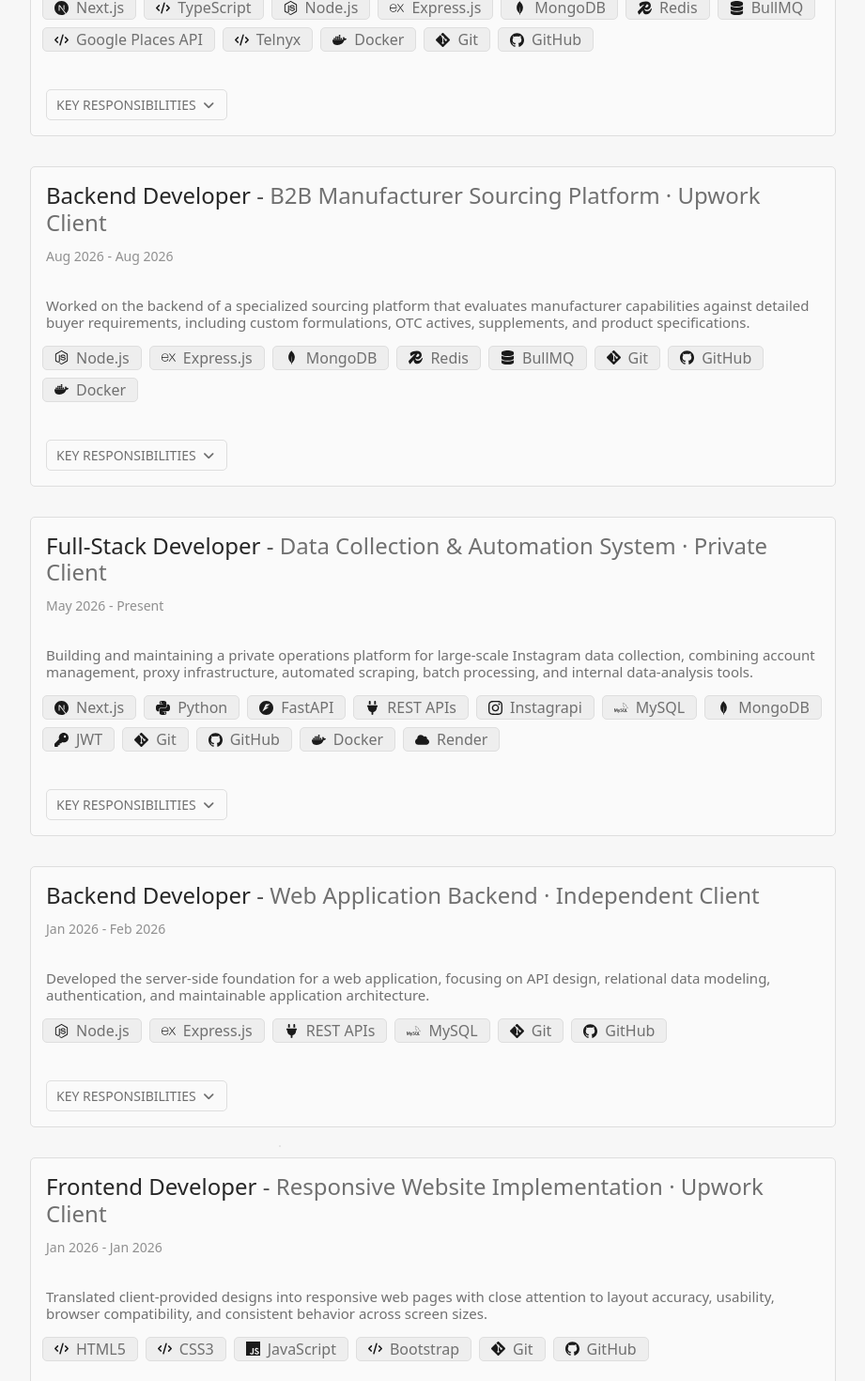
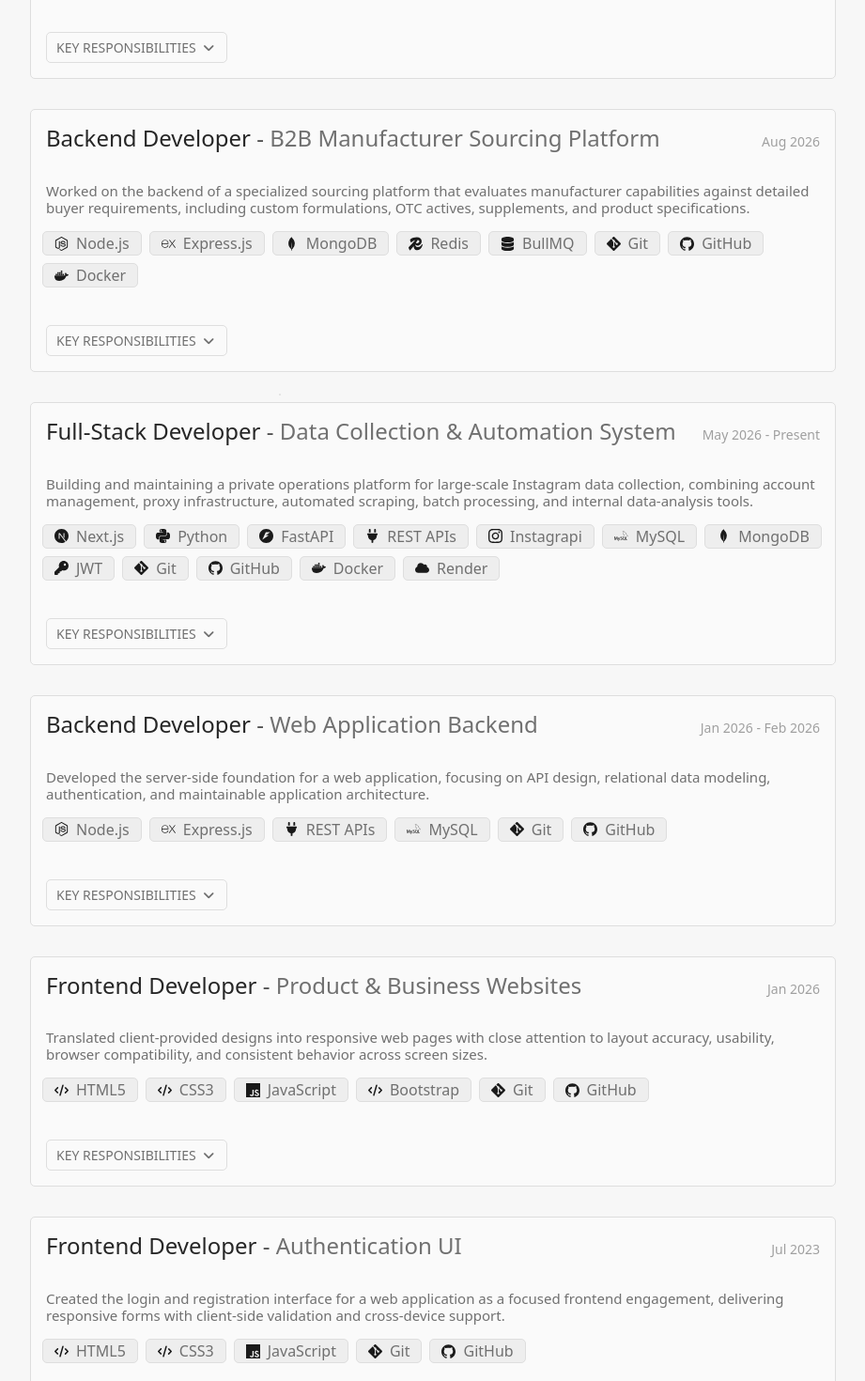
Before and after one commit to Apridonidze/portfolio-app, a React (Vite) app: page / in a window 1280 px wide. Shown: the part 1580-3050 px from the top of the page at 94% size, without its empty margins (342-1263 px from the left). Built offline with nearby package versions, Linux system fonts and the light colour scheme.

Commit message:
fix : fixed freelance work section

```diff
--- a/src/container/Experiences.jsx
+++ b/src/container/Experiences.jsx
@@ -1,23 +1,29 @@
 import { useEffect, useRef } from "react";
 import Experience from "../components/Experience";
 
-export default function Experiences({ setActiveSection }){
-
-    const sectionRef = useRef(null)
+export default function Experiences({ setActiveSection }) {
+    const sectionRef = useRef(null);
 
     useEffect(() => {
+        const observer = new IntersectionObserver(
+            ([entry]) => {
+                entry.isIntersecting ? setActiveSection("Experience") : null;
+            },
+            { threshold: 0.3 }
+        );
 
-        const observer = new IntersectionObserver(([entry]) => {entry.isIntersecting ? setActiveSection("Experience") : null} , { threshold : 0.3})
-        if(sectionRef.current) observer.observe(sectionRef.current)
+        if (sectionRef.current) {
+            observer.observe(sectionRef.current);
+        }
 
-
-    },[setActiveSection])
+        return () => observer.disconnect();
+    }, [setActiveSection]);
 
     const experiences = [
         {
             date: "Sep 2026 - Present",
             position: "Full-Stack Developer",
-    company_name: "Lead Generation & Outreach Platform · Upwork Client",
+            company_name: "Lead Generation & Outreach Platform",
 
             description:
                 "Developing a B2B lead acquisition platform that automates the journey from discovering local businesses to enriching contacts, running multi-channel outreach, and tracking qualified opportunities through a centralized workflow.",
@@ -56,9 +62,9 @@ export default function Experiences({ setActiveSection }){
             ],
         },
         {
-    date: "Aug 2026 - Aug 2026",
+            date: "Aug 2026",
             position: "Backend Developer",
-    company_name: "B2B Manufacturer Sourcing Platform · Upwork Client",
+            company_name: "B2B Manufacturer Sourcing Platform",
 
             description:
                 "Worked on the backend of a specialized sourcing platform that evaluates manufacturer capabilities against detailed buyer requirements, including custom formulations, OTC actives, supplements, and product specifications.",
@@ -89,7 +95,7 @@ export default function Experiences({ setActiveSection }){
         {
             date: "May 2026 - Present",
             position: "Full-Stack Developer",
-    company_name: "Data Collection & Automation System · Private Client",
+            company_name: "Data Collection & Automation System",
 
             description:
                 "Building and maintaining a private operations platform for large-scale Instagram data collection, combining account management, proxy infrastructure, automated scraping, batch processing, and internal data-analysis tools.",
@@ -126,7 +132,7 @@ export default function Experiences({ setActiveSection }){
         {
             date: "Jan 2026 - Feb 2026",
             position: "Backend Developer",
-    company_name: "Web Application Backend · Independent Client",
+            company_name: "Web Application Backend",
 
             description:
                 "Developed the server-side foundation for a web application, focusing on API design, relational data modeling, authentication, and maintainable application architecture.",
@@ -153,9 +159,9 @@ export default function Experiences({ setActiveSection }){
             ],
         },
         {
-    date: "Jan 2026 - Jan 2026",
+            date: "Jan 2026",
             position: "Frontend Developer",
-    company_name: "Responsive Website Implementation · Upwork Client",
+            company_name: "Product & Business Websites",
 
             description:
                 "Translated client-provided designs into responsive web pages with close attention to layout accuracy, usability, browser compatibility, and consistent behavior across screen sizes.",
@@ -180,9 +186,9 @@ export default function Experiences({ setActiveSection }){
             ],
         },
         {
-    date: "Jul 2023 - Jul 2023",
+            date: "Jul 2023",
             position: "Frontend Developer",
-    company_name: "Authentication UI · Upwork Client",
+            company_name: "Authentication UI",
 
             description:
                 "Created the login and registration interface for a web application as a focused frontend engagement, delivering responsive forms with client-side validation and cross-device support.",
@@ -197,20 +203,33 @@ export default function Experiences({ setActiveSection }){
                 "Iterated on the interface based on client feedback and delivered the completed authentication pages.",
             ],
 
-    used_technologies: ["HTML5", "CSS3", "JavaScript", "Git", "GitHub"],
+            used_technologies: [
+                "HTML5",
+                "CSS3",
+                "JavaScript",
+                "Git",
+                "GitHub",
+            ],
         },
     ];
 
-    return(
-        <section id="Experience" ref={sectionRef} >
+    return (
+        <section id="Experience" ref={sectionRef}>
+            <span className="section-id small">03 / FREELANCING</span>
 
-            <span className="section-id small">03 / Freelancing</span>
-            <h1 className="section-title ">Where I've Worked</h1>
+            <h1 className="section-title">Client Work</h1>
 
             <div className="section-body">
-                <div className="row">{experiences.map((experience , experienceId) => <Experience experience={experience} experienceId={experienceId}/>)}</div>
+                <div className="row">
+                    {experiences.map((experience, experienceId) => (
+                        <Experience
+                            key={experienceId}
+                            experience={experience}
+                            experienceId={experienceId}
+                        />
+                    ))}
                 </div>
-
+            </div>
         </section>
     );
-};
+}
--- a/src/style/section.css
+++ b/src/style/section.css
@@ -26,10 +26,6 @@
     color: var(--text-secondary);
 }
 
-
-/* =========================
-   SKILLS
-========================= */
 
 .skills-container {
     display: grid;
@@ -86,11 +82,6 @@
     flex-shrink: 0;
 }
 
-
-/* =========================
-   EXPERIENCE
-========================= */
-
 .experience-container {
     display: flex;
     flex-direction: column;
@@ -118,9 +109,25 @@
     border-color: var(--border-strong);
 }
 
-.smallText {
-    color: var(--text-muted);
+.experience-top {
+    display: flex;
+    justify-content: space-between;
+    align-items: baseline;
+    gap: 20px;
+}
+
+.experience-top h4 {
+    margin: 0;
+}
+
+.experience-top .smallText {
+    flex-shrink: 0;
     font-size: 14px;
+    font-weight: 400;
+    line-height: 1;
+    color: var(--text-secondary);
+    opacity: 0.65;
+    white-space: nowrap;
 }
 
 .position {
@@ -188,14 +195,6 @@
     border-radius: 5px;
 }
 
-.usedTechnologyIcon {
-    width: 14px;
-    height: 14px;
-
-    flex-shrink: 0;
-
-    color: var(--text-muted);
-}
 
 
 /* Experience Timeline */
@@ -250,11 +249,6 @@
 
     z-index: 2;
 }
-
-
-/* =========================
-   PROJECTS
-========================= */
 
 .project-container {
     display: grid;
@@ -580,14 +574,16 @@
     font-size: 11px;
 }
 
+@media (max-width: 1000px) {
+    .skills-container{
+        grid-template-columns: 1fr;
+    }
+}
+
 @media (max-width: 856px) {
 
     #Projects {
         width: 100%;
-    }
-
-    .skills-container {
-        grid-template-columns: 1fr;
     }
 
     .project-container {
@@ -653,6 +649,11 @@
         font-size: 14px;
     }
 
+    .experience-top{
+        display: flex;
+        flex-direction: column-reverse;
+    }
+
 }
 
 
@@ -674,4 +675,13 @@
         font-size: 30px;
     }
 
+    .main-container{
+        padding: 1.5rem;
+    }
+
+    .main-content{
+        padding: 0;
+        gap: 4rem;
+    }
+
 }
--- a/src/style/sidebar.css
+++ b/src/style/sidebar.css
@@ -265,6 +265,10 @@
         padding: 0 !important;
     }
 
+    .sidebar-bottom{
+        margin-bottom: 0px !important;
+    }
+
     .resume{
         margin-top: 2rem;
     }
```
Lines whose indentation alone changed are shown as unchanged.
